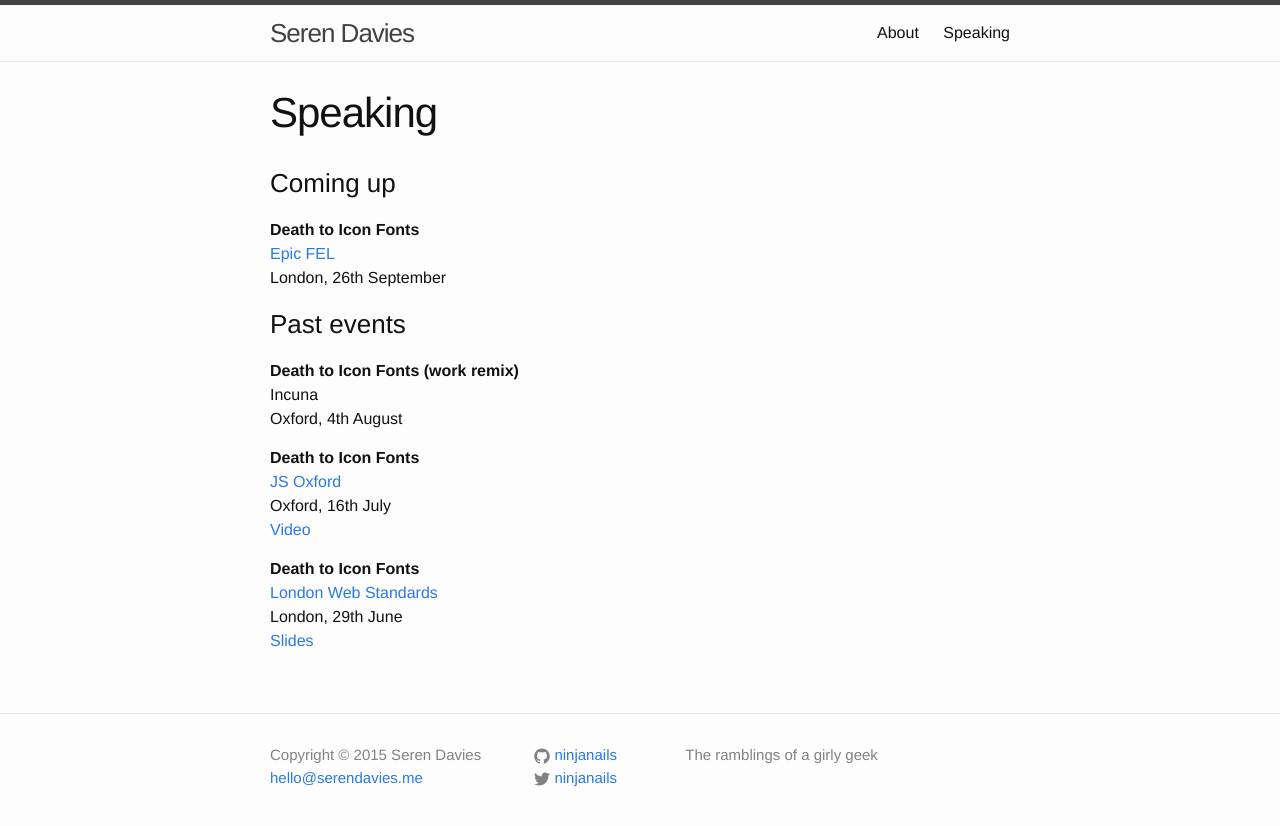
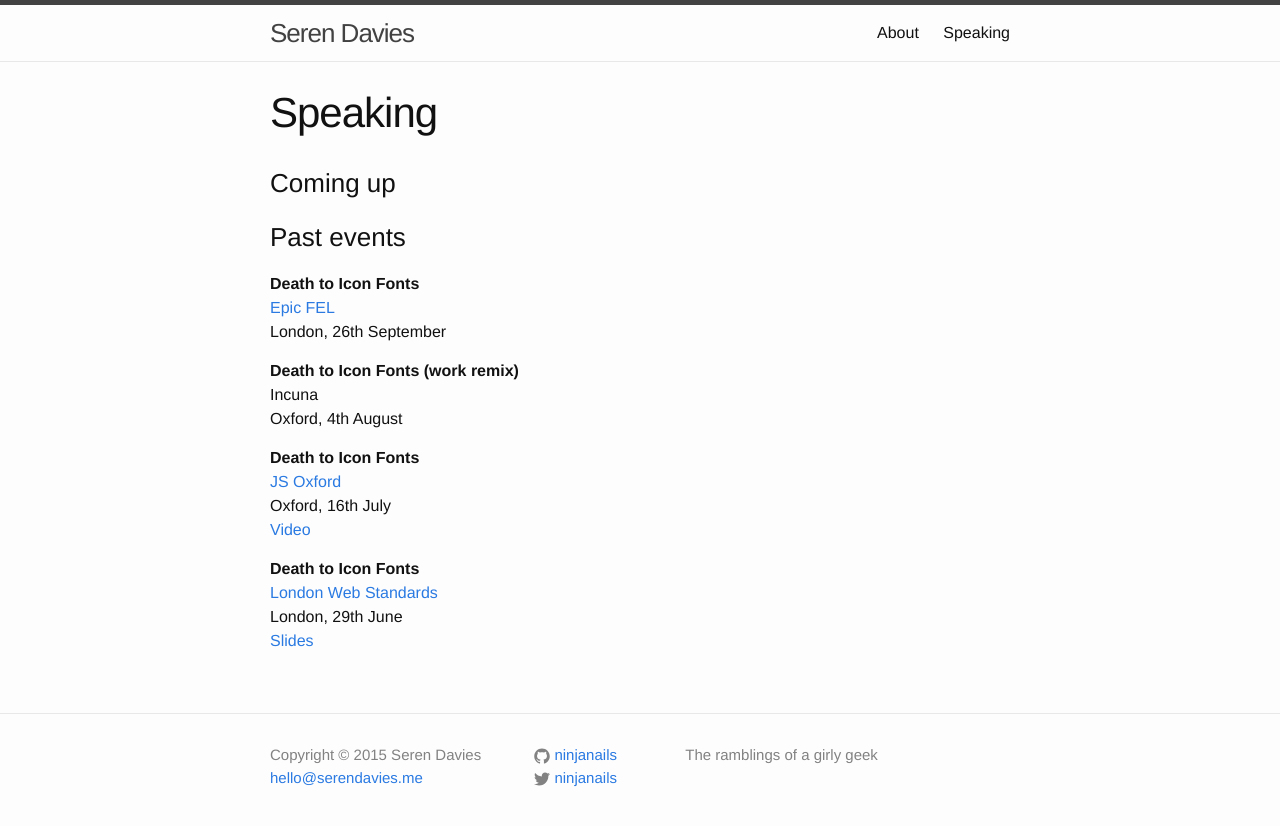
Before and after one commit to ninjanails/ninjanails.github.io, a Jekyll site: the page built from speaking.md, in a window 1280 px wide. Shown: the top 826 px of the page. Built offline with Jekyll 4.4.1, drawn with Linux system fonts in a browser that asks for light colours.

```diff
--- a/speaking.md
+++ b/speaking.md
@@ -6,11 +6,11 @@ permalink: /speaking/
 
 ###Coming up
 
+###Past events
+
 **Death to Icon Fonts** <br>
 [Epic FEL](http://www.frontendlondon.co.uk/epic) <br>
 London, 26th September
-
-###Past events
 
 **Death to Icon Fonts (work remix)** <br>
 Incuna <br>
```
